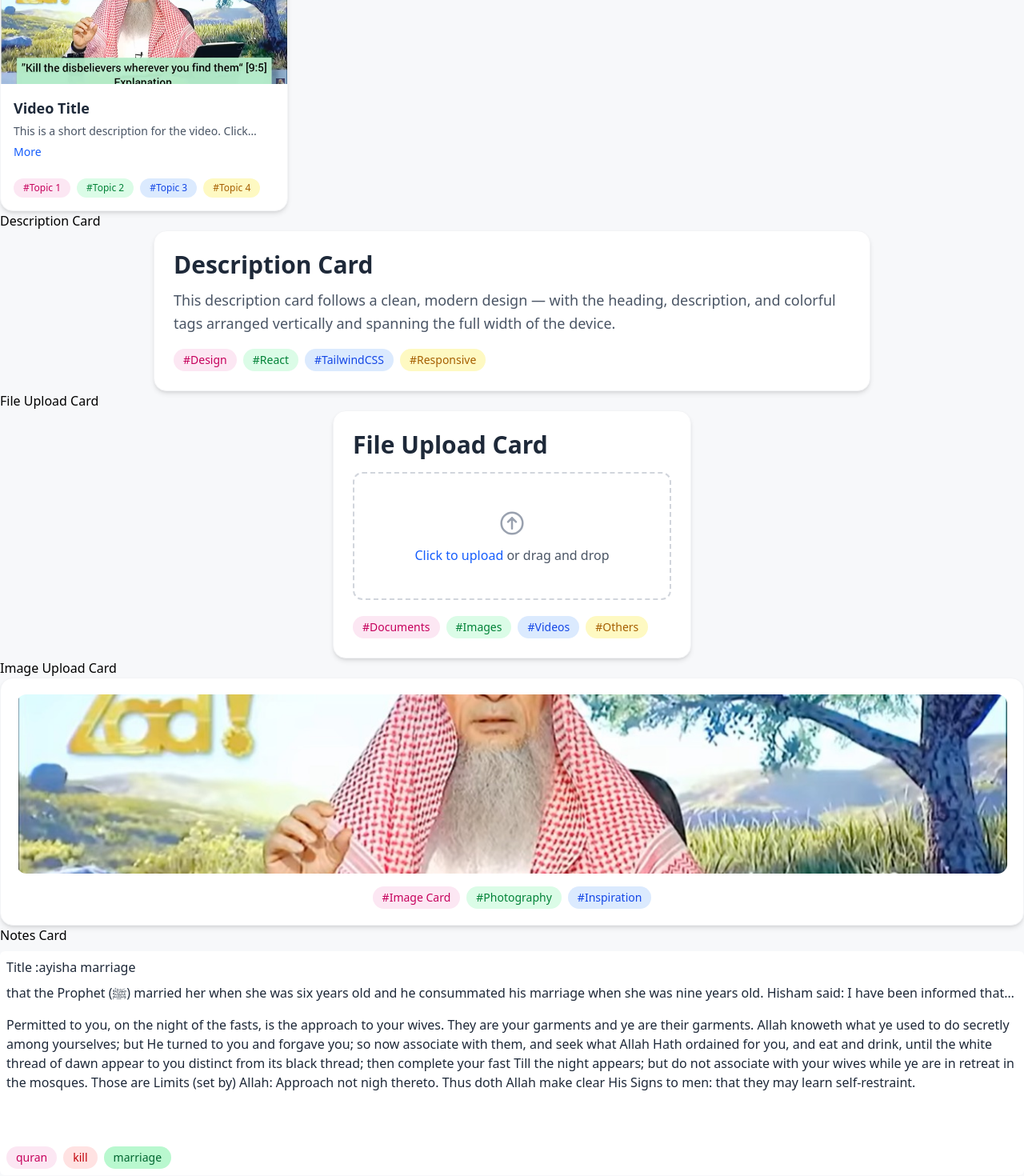
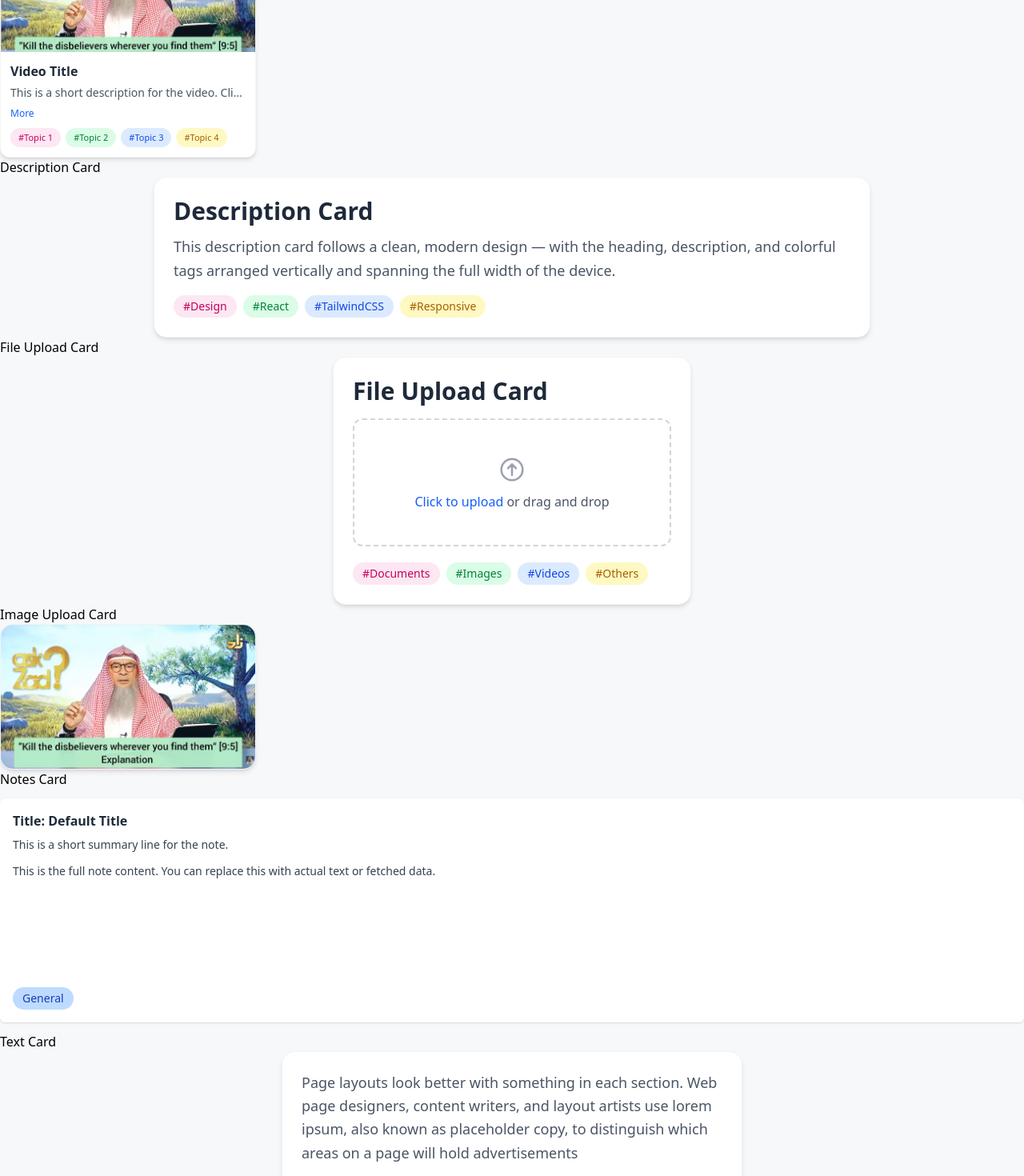
Before and after one commit to safalbk/dalilbook, a React (Vite) app in the folder frontend/dalilbook/: page /topics in a window 1280 px wide. Shown: the part 180-1650 px from the top of the page at 80% size. Built offline with nearby package versions, Linux system fonts and the light colour scheme.

Commit message:
code clean ui improve

```diff
--- a/frontend/dalilbook/src/components/cards/ImageCard/ImageCard.jsx
+++ b/frontend/dalilbook/src/components/cards/ImageCard/ImageCard.jsx
@@ -1,9 +1,9 @@
 import React from 'react'
 import cardImage1 from "/src/assets/images/CardImage.jpg";
-
-
 const ImageCard = ({
-  tags = ["Image Card", "Photography", "Inspiration"],
+  title = "Beautiful Sunset",
+  image = cardImage1,
+  tags = ["Photography", "Nature", "Inspiration"],
 }) => {
   const colors = [
     "bg-pink-100 text-pink-700",
@@ -15,22 +15,26 @@ const ImageCard = ({
   ];
 
   return (
-    <div className="w-full  mx-auto bg-white rounded-2xl shadow-md hover:shadow-lg transition-all duration-300 overflow-hidden border border-gray-100 p-5 flex flex-col items-center">
-      {/* Image */}
-      <div className="w-full overflow-hidden rounded-xl mb-4">
+    <div className="w-full sm:w-[280px] md:w-[300px] lg:w-[320px] bg-white rounded-2xl shadow-md hover:shadow-lg transition-all duration-300 overflow-hidden border border-gray-100">
+      {/* Image with hover overlay */}
+      <div className="relative w-full h-[180px] overflow-hidden group">
         <img
-          src={cardImage1}
-          alt="Image Card"
-          className="w-full h-56 object-cover transform hover:scale-105 transition-transform duration-500"
+          src={image}
+          alt={title}
+          className="w-full h-full object-cover transform group-hover:scale-105 transition-transform duration-500"
         />
-      </div>
 
-      {/* Tags */}
-      <div className="flex flex-wrap justify-center gap-2">
+        {/* Overlay (title + tags) */}
+        <div className="absolute inset-0 bg-black/50 opacity-0 group-hover:opacity-100 flex flex-col justify-center items-center gap-3 transition-all duration-500">
+          <h2 className="text-white text-lg font-semibold text-center px-2">
+            {title}
+          </h2>
+
+          <div className="flex flex-wrap justify-center gap-2 px-3">
             {tags.map((tag, index) => (
               <span
                 key={index}
-            className={`text-xs md:text-sm font-medium px-3 py-1 rounded-full cursor-pointer hover:scale-105 hover:shadow-sm transition-all duration-300 ${
+                className={`text-xs font-medium px-3 py-1 rounded-full transition-transform duration-300 hover:scale-105 ${
                   colors[index % colors.length]
                 }`}
               >
@@ -39,7 +43,10 @@ const ImageCard = ({
             ))}
           </div>
         </div>
+      </div>
+    </div>
   );
 };
 
+
 export default ImageCard
--- a/frontend/dalilbook/src/components/cards/NotesCard/NotesCard.jsx
+++ b/frontend/dalilbook/src/components/cards/NotesCard/NotesCard.jsx
@@ -1,29 +1,35 @@
 import React from "react";
 import Tags from '/src/components/Tags/Tags.jsx';
 
-const NotesCard = () => {
+const NotesCard = ({
+  title = "Default Title",
+  summary = "This is a short summary line for the note.",
+  content = "This is the full note content. You can replace this with actual text or fetched data.",
+  tags = ["General"],
+}) => {
+  return (
+    <div className="w-full sm:w-full h-[280px] lg:h-[280px] bg-white rounded-md p-4 my-3 shadow hover:shadow-md transition-all duration-300">
+      <div className="flex flex-col h-full justify-between">
+        {/* Title & Description */}
+        <div>
+          <h1 className="text-gray-800 text-md font-semibold mb-2">
+            Title: {title}
+          </h1>
 
+          {/* Short one-line summary */}
+          <p className="line-clamp-1 text-gray-700 text-sm mb-3">
+            {summary}
+          </p>
 
-  return (
-    <div className=' w-full sm:w-full h-70 lg:h-70 bg-white rounded-md p-2 my-2 align-center' >
-
-      <div class="flex flex-col  h-full justify-between">
-
-        <div>
-          <h1 className='text-gray-800 text-md font-medium'>Title :ayisha marriage</h1>
-
-          <p className='line-clamp-1 lg:line-clamp-1 text-gray-800 text-md mt-2 mb-4'>that the Prophet (ﷺ) married her when she was six years old and he consummated his marriage when she was nine years old. Hisham said: I have been informed that `Aisha remained with the Prophet (ﷺ) for nine years (i.e. till his death).</p>
-          <p className='line-clamp-6 lg:line-clamp-6 text-gray-800 text-md'>Permitted to you, on the night of the fasts, is the approach to your wives. They are your garments and ye are their garments.
-            Allah knoweth what ye used to do secretly among yourselves; but He turned to you and forgave you; so now associate with them,
-            and seek what Allah Hath ordained for you, and eat and drink, until the white thread of dawn appear to you distinct from its black thread;
-            then complete your fast Till the night appears; but do not associate with your wives while ye are in retreat in the mosques.
-            Those are Limits (set by) Allah: Approach not nigh thereto. Thus doth Allah make clear His Signs to men: that they may learn self-restraint.</p>
-
+          {/* Main content / excerpt */}
+          <p className="line-clamp-6 text-gray-700 text-sm leading-relaxed">
+            {content}
+          </p>
         </div>
 
-        <div>
-
-          <Tags tags={['quran ', 'kill', 'marriage']} />
+        {/* Tags Section */}
+        <div className="mt-3">
+          <Tags tags={tags} />
         </div>
       </div>
     </div>
--- a/frontend/dalilbook/src/components/cards/TopicsCard/TopicsCard.jsx
+++ b/frontend/dalilbook/src/components/cards/TopicsCard/TopicsCard.jsx
@@ -1,54 +1,61 @@
 import React from 'react'
 import Tags from '/src/components/Tags/Tags.jsx';
 
-const TopicsCard = () => {
+const TopicsCard = ({
+  title = "Default Title",
+  description = "This is a short default description for the topic card.",
+  stats = {
+    notes: 0,
+    videos: 0,
+    photos: 0,
+    ebooks: 0,
+    files: 0,
+  },
+}) => {
   return (
-    <div className=' w-full sm:w-150 h-55 lg:h-43 bg-white rounded-md p-2 my-2 ' >
+    <div className="w-full sm:w-[600px] h-[220px] lg:h-[180px] bg-white rounded-md p-3 my-2 shadow hover:shadow-md transition-all duration-300">
+      <div className="flex flex-col h-full justify-between">
+        {/* Title & Description */}
+        <div>
+          <h1 className="text-gray-800 text-md font-semibold">
+            Title: {title}
+          </h1>
 
-
-      <div class="flex flex-col  h-full justify-between">
-
-        <div>
-          <h1 className='text-gray-800 text-md font-medium'>Title :ayisha marriage</h1>
-
-          <p className='line-clamp-4 lg:line-clamp-3 text-gray-800 text-md my-2'>that the Prophet (ﷺ) married her when she was six years old and he consummated his marriage when she was nine years old. Hisham said: I have been informed that `Aisha remained with the Prophet (ﷺ) for nine years (i.e. till his death).</p>
-
+          <p className="line-clamp-4 lg:line-clamp-3 text-gray-700 text-sm my-2">
+            {description}
+          </p>
         </div>
 
-        <div className='flex gap-2 flex-wrap  '>
-          <div className='flex items-center gap-2'>
+        {/* Tags Section */}
+        <div className="flex gap-3 flex-wrap text-sm">
+          <div className="flex items-center gap-2">
             <span className="font-medium text-gray-700">Notes</span>
-            <Tags tags={['4']} />
+            <Tags tags={[stats.notes.toString()]} />
           </div>
 
-          <div className='flex items-center gap-2'>
+          <div className="flex items-center gap-2">
             <span className="font-medium text-gray-700">Videos</span>
-            <Tags tags={['4']} />
+            <Tags tags={[stats.videos.toString()]} />
           </div>
 
-          <div className='flex items-center gap-2'>
+          <div className="flex items-center gap-2">
             <span className="font-medium text-gray-700">Photos</span>
-            <Tags tags={['4']} />
+            <Tags tags={[stats.photos.toString()]} />
           </div>
 
-          <div className='flex items-center gap-2'>
-            <span className="font-medium text-gray-700">E-Book</span>
-            <Tags tags={['4']} />
+          <div className="flex items-center gap-2">
+            <span className="font-medium text-gray-700">E-Books</span>
+            <Tags tags={[stats.ebooks.toString()]} />
           </div>
 
-          <div className='flex items-center gap-2'>
+          <div className="flex items-center gap-2">
             <span className="font-medium text-gray-700">Files</span>
-            <Tags tags={['4']} />
+            <Tags tags={[stats.files.toString()]} />
           </div>
-
-
         </div>
       </div>
+    </div>
+  );
+};
 
-
-
-    </div>
-  )
-}
-
-export default TopicsCard
+export default TopicsCard;
--- a/frontend/dalilbook/src/components/cards/VideoCard/VideoCard.jsx
+++ b/frontend/dalilbook/src/components/cards/VideoCard/VideoCard.jsx
@@ -1,6 +1,5 @@
 import React, { useState } from "react";
 import cardImage from "/src/assets/images/CardImage.jpg";
-
 const VideoCard = ({
   title = "Video Title",
   description = "This is a short description for the video. Click 'More' to expand and see the full text if available.",
@@ -19,9 +18,9 @@ const VideoCard = ({
   ];
 
   return (
-    <div className="w-full md:w-[360px] md:h-[340px] bg-white rounded-2xl shadow-md hover:shadow-xl transition-all duration-300 overflow-hidden border border-gray-100 flex flex-col">
+    <div className="w-full sm:w-[280px] md:w-[300px] lg:w-[320px] bg-white rounded-xl shadow-md hover:shadow-lg transition-all duration-300 overflow-hidden border border-gray-100 flex flex-col">
       {/* Thumbnail */}
-      <div className="relative w-full h-[180px] overflow-hidden">
+      <div className="relative w-full h-[140px] overflow-hidden">
         <img
           src={thumbnail}
           alt={title}
@@ -30,37 +29,39 @@ const VideoCard = ({
       </div>
 
       {/* Text Section */}
-      <div className="p-4 flex flex-col justify-between flex-grow">
+      <div className="p-3 flex flex-col justify-between flex-grow">
         <div>
           {/* Title */}
-          <h2 className="text-lg font-semibold text-gray-800 mb-1 hover:text-blue-600 transition-colors line-clamp-2">
+          <h2 className="text-base font-semibold text-gray-800 mb-1 hover:text-blue-600 transition-colors line-clamp-2">
             {title}
           </h2>
 
           {/* Description with 'More' toggle */}
           <div>
             <p
-              className={`text-gray-600 text-sm leading-relaxed ${expanded ? "" : "line-clamp-1"
-                }`}
+              className={`text-gray-600 text-sm leading-relaxed ${
+                expanded ? "" : "line-clamp-1"
+              }`}
             >
               {description}
             </p>
             <button
               onClick={() => setExpanded(!expanded)}
-              className="text-blue-600 text-sm mt-1 hover:underline focus:outline-none"
+              className="text-blue-600 text-xs mt-1 hover:underline focus:outline-none"
             >
               {expanded ? "Show Less" : "More"}
             </button>
           </div>
+        </div>
 
-        </div>
         {/* Tags */}
-        <div className="mt-3 flex flex-wrap gap-2">
+        <div className="mt-2 flex flex-wrap gap-1.5">
           {tags.map((tag, index) => (
             <span
               key={index}
-              className={`text-xs font-medium px-3 py-1 rounded-full cursor-pointer hover:scale-105 hover:shadow-sm transition-all duration-300 ${colors[index % colors.length]
-                }`}
+              className={`text-[11px] font-medium px-2.5 py-1 rounded-full cursor-pointer hover:scale-105 hover:shadow-sm transition-all duration-300 ${
+                colors[index % colors.length]
+              }`}
             >
               #{tag}
             </span>
@@ -71,4 +72,5 @@ const VideoCard = ({
   );
 };
 
+
 export default VideoCard;
--- a/frontend/dalilbook/src/pages/TopicPage/TopicPage.jsx
+++ b/frontend/dalilbook/src/pages/TopicPage/TopicPage.jsx
@@ -2,6 +2,7 @@ import React from 'react'
 import { HeartPlus } from "lucide-react";
 import VideoCard from '/src/components/cards/VideoCard/VideoCard.jsx';
 import ImageCard from '../../components/cards/ImageCard/ImageCard.jsx';
+import NotesCard from '../../components/cards/NotesCard/NotesCard.jsx';
 
 function Tags({ tags }) {
     const colors = [
@@ -54,17 +55,20 @@ function TopicPage() {
     return (
         <div className='mt-20'>
             <div className='p-4'>
-                <div className='flex '> <h1 className='mr-2'>Topic Name </h1><HeartPlus /></div>
+                <div className='flex items-center '> <h1 className='mr-2 text-xl font-bold text-gray-800'>Topic Name </h1><HeartPlus /></div>
 
-                <p>Description</p>
-                {/* description card */}
-                <div className=' w-full sm:w-full h-70 lg:h-50 bg-white rounded-md p-2 my-2 align-center' >
+                <div className="w-full  flex items-center gap-2 mt-10">
+                    <span className="font-medium text-gray-700">Description</span>
+
+                </div>                {/* description card */}
+
+                <div className=' w-full sm:w-full h-60 lg:h-35 bg-white rounded-md p-2 my-2 align-center' >
 
                     <div class="flex flex-col  h-full justify-between">
 
                         <div>
 
-                            <p className='line-clamp-6 lg:line-clamp-6 text-gray-800 text-md'>Permitted to you, on the night of the fasts, is the approach to your wives. They are your garments and ye are their garments.
+                            <p className='line-clamp-6 lg:line-clamp-6 text-gray-800 text-sm'>Permitted to you, on the night of the fasts, is the approach to your wives. They are your garments and ye are their garments.
                                 Allah knoweth what ye used to do secretly among yourselves; but He turned to you and forgave you; so now associate with them,
                                 and seek what Allah Hath ordained for you, and eat and drink, until the white thread of dawn appear to you distinct from its black thread;
                                 then complete your fast Till the night appears; but do not associate with your wives while ye are in retreat in the mosques.
@@ -72,10 +76,7 @@ function TopicPage() {
 
                         </div>
 
-                        <div>
 
-                            <Tags tags={['quran ', 'kill', 'marriage']} />
-                        </div>
                     </div>
                 </div>
                 {/* Notes  section */}
@@ -87,28 +88,13 @@ function TopicPage() {
                 <div className='grid grid-cols-1 '>
 
                     {/* notes card */}
-                    <div className=' w-full sm:w-full h-70 lg:h-70 bg-white rounded-md p-2 my-2 align-center' >
+                    <NotesCard
+                        title="Aisha’s Marriage"
+                        summary="Brief overview of Aisha's marriage and related historical notes."
+                        content="Permitted to you, on the night of the fasts, is the approach to your wives. They are your garments and ye are their garments. Allah knoweth what ye used to do secretly among yourselves; but He turned to you and forgave you..."
+                        tags={["Quran", "Marriage", "Islamic History"]}
+                    />
 
-                        <div class="flex flex-col  h-full justify-between">
-
-                            <div>
-                                <h1 className='text-gray-800 text-md font-medium'>Title :ayisha marriage</h1>
-
-                                <p className='line-clamp-1 lg:line-clamp-1 text-gray-800 text-md mt-2 mb-4'>that the Prophet (ﷺ) married her when she was six years old and he consummated his marriage when she was nine years old. Hisham said: I have been informed that `Aisha remained with the Prophet (ﷺ) for nine years (i.e. till his death).</p>
-                                <p className='line-clamp-6 lg:line-clamp-6 text-gray-800 text-md'>Permitted to you, on the night of the fasts, is the approach to your wives. They are your garments and ye are their garments.
-                                    Allah knoweth what ye used to do secretly among yourselves; but He turned to you and forgave you; so now associate with them,
-                                    and seek what Allah Hath ordained for you, and eat and drink, until the white thread of dawn appear to you distinct from its black thread;
-                                    then complete your fast Till the night appears; but do not associate with your wives while ye are in retreat in the mosques.
-                                    Those are Limits (set by) Allah: Approach not nigh thereto. Thus doth Allah make clear His Signs to men: that they may learn self-restraint.</p>
-
-                            </div>
-
-                            <div>
-
-                                <Tags tags={['quran ', 'kill', 'marriage']} />
-                            </div>
-                        </div>
-                    </div>
 
 
                 </div>
@@ -116,39 +102,27 @@ function TopicPage() {
                     <span className="font-medium text-gray-700">Videos</span>
                     <Tags tags={['12']} />
                 </div>
-                <div className='grid grid-cols-1 md:grid-cols-3 md:gap-10  mt-4  '>
-                    <div className="flex  my-3">
-                        <div className="bg-white rounded-md">
+                <div className='grid grid-cols-1 md:grid-cols-3 md:gap-10 gap-4 mt-4  '>
                     <VideoCard
                         title="Learn React in 10 Minutes"
                         description="Master the basics of React.js with this quick tutorial — covering components, props, and hooks."
                         tags={["React", "Frontend", "JavaScript", "Tutorial"]}
                         thumbnail="https://english.varthabharati.in/storage/uploads/karavali/kazi_vb_97.jpeg"
                     />
-                        </div>
-                    </div>
 
 
-                    <div className="flex  my-3">
-                        <div className="bg-white rounded-md">
                     <VideoCard
                         title="Learn React in 10 Minutes"
                         description="Master the basics of React.js with this quick tutorial — covering components, props, and hooks."
                         tags={["React", "Frontend", "JavaScript", "Tutorial"]}
                         thumbnail="https://english.varthabharati.in/storage/uploads/karavali/kazi_vb_97.jpeg"
                     />
-                        </div>
-                    </div>
-                    <div className="flex  my-3">
-                        <div className="bg-white rounded-md">
                     <VideoCard
                         title="Learn React in 10 Minutes"
                         description="Master the basics of React.js with this quick tutorial — covering components, props, and hooks."
                         tags={["React", "Frontend", "JavaScript", "Tutorial"]}
                         thumbnail="https://english.varthabharati.in/storage/uploads/karavali/kazi_vb_97.jpeg"
                     />
-                        </div>
-                    </div>
 
 
 
@@ -160,55 +134,37 @@ function TopicPage() {
                     <Tags tags={['4']} />
                 </div>
 
-                <div className='grid grid-cols-1 md:grid-cols-3 gap-2  mt-4  '>
-                    <div className=' w-full sm:w-100 bg-white rounded-md  my-3' >
+                <div className='grid grid-cols-1 md:grid-cols-3 gap-4  mt-4  '>
                     <ImageCard
                             title="Learn React in 10 Minutes"
                             description="Master the basics of React.js with this quick tutorial — covering components, props, and hooks."
                             tags={["React", "Frontend", "JavaScript", "Tutorial"]}
                             thumbnail="https://english.varthabharati.in/storage/uploads/karavali/kazi_vb_97.jpeg"
                         />
-                    </div>
-                    <div className=' w-full sm:w-100 bg-white rounded-md  my-3' >
                          <ImageCard
                             title="Learn React in 10 Minutes"
                             description="Master the basics of React.js with this quick tutorial — covering components, props, and hooks."
                             tags={["React", "Frontend", "JavaScript", "Tutorial"]}
                             thumbnail="https://english.varthabharati.in/storage/uploads/karavali/kazi_vb_97.jpeg"
                         />
-                    </div>
-                    <div className=' w-full sm:w-100 bg-white rounded-md  my-3' >
                          <ImageCard
                             title="Learn React in 10 Minutes"
                             description="Master the basics of React.js with this quick tutorial — covering components, props, and hooks."
                             tags={["React", "Frontend", "JavaScript", "Tutorial"]}
                             thumbnail="https://english.varthabharati.in/storage/uploads/karavali/kazi_vb_97.jpeg"
                         />
-                    </div>
-                    <div className=' w-full sm:w-100 bg-white rounded-md  my-3' >
                          <ImageCard
                             title="Learn React in 10 Minutes"
                             description="Master the basics of React.js with this quick tutorial — covering components, props, and hooks."
                             tags={["React", "Frontend", "JavaScript", "Tutorial"]}
                             thumbnail="https://english.varthabharati.in/storage/uploads/karavali/kazi_vb_97.jpeg"
                         />
-                    </div>
-                    <div className=' w-full sm:w-100 bg-white rounded-md  my-3' >
                          <ImageCard
                             title="Learn React in 10 Minutes"
                             description="Master the basics of React.js with this quick tutorial — covering components, props, and hooks."
                             tags={["React", "Frontend", "JavaScript", "Tutorial"]}
                             thumbnail="https://english.varthabharati.in/storage/uploads/karavali/kazi_vb_97.jpeg"
                         />
-                    </div>
-                    <div className=' w-full sm:w-100 bg-white rounded-md  my-3' >
-                        <ImageCard
-                            title="Learn React in 10 Minutes"
-                            description="Master the basics of React.js with this quick tutorial — covering components, props, and hooks."
-                            tags={["React", "Frontend", "JavaScript", "Tutorial"]}
-                            thumbnail="https://english.varthabharati.in/storage/uploads/karavali/kazi_vb_97.jpeg"
-                        />
-                    </div>
                 </div>
 
                 {/* end of container */}
```
Also changed, not shown: frontend/dalilbook/src/components/FilterButton/FilterButton.jsx (added, +11 -0 lines), frontend/dalilbook/src/pages/Home.jsx (+47 -44 lines). Lines whose indentation alone changed are shown as unchanged.
